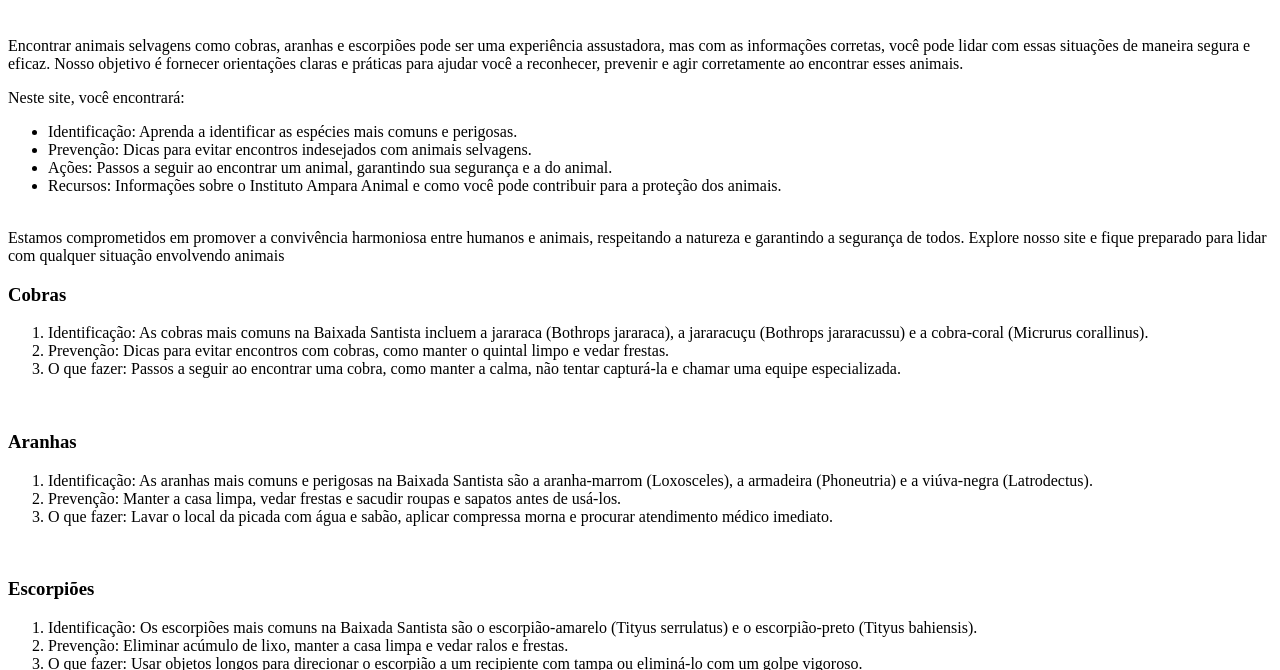
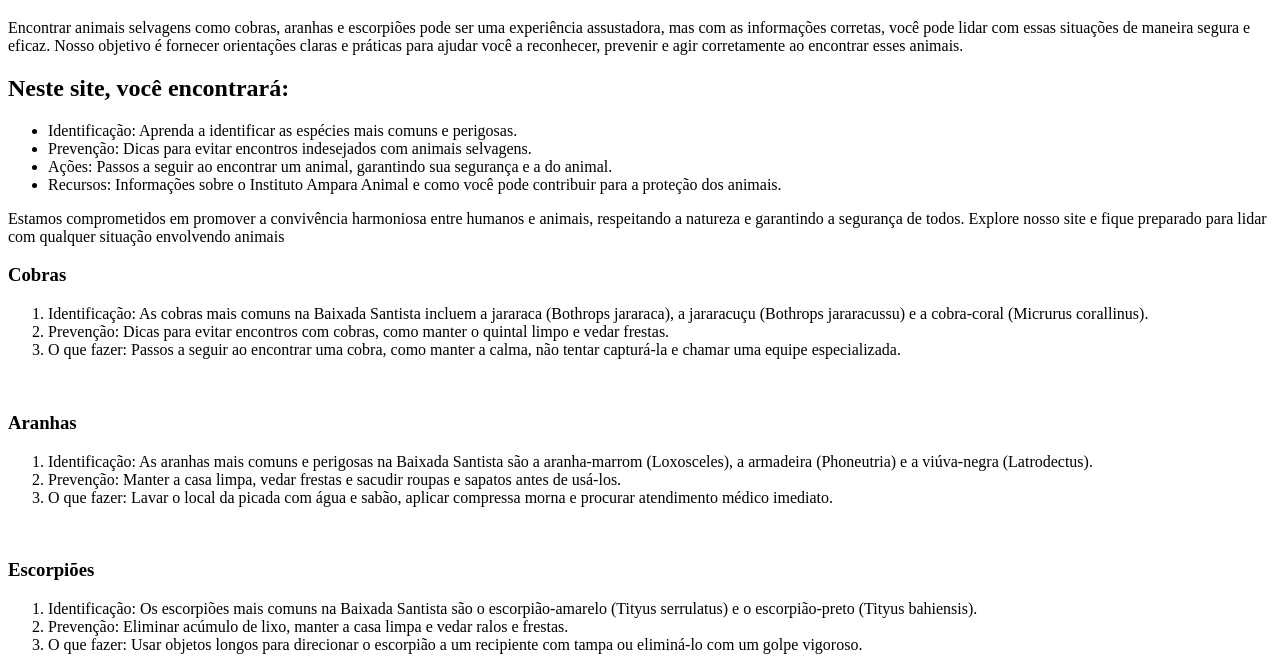
Before and after one commit to Gustavo-lima1201/primeiroprjt, a plain HTML site: page index-2.html in a window 1280 px wide. Shown: the part 61-731 px from the top of the page. Drawn offline with Linux system fonts and the light colour scheme.

Commit message:
arrumando site

```diff
--- a/index-2.html
+++ b/index-2.html
@@ -8,23 +8,23 @@
 </head>
 
 <body>
-    <h1>Bem-vindo ao Fauna Segura</h1><br>
-    Encontrar animais selvagens como cobras, aranhas e escorpiões pode ser uma experiência assustadora,
+    <h1 class="Titulo">Bem-vindo ao Fauna Segura</h1>
+    <p>Encontrar animais selvagens como cobras, aranhas e escorpiões pode ser uma experiência assustadora,
     mas com as informações corretas, você pode lidar com essas situações de maneira segura e eficaz.
     Nosso objetivo é fornecer orientações claras e práticas para ajudar você a reconhecer, prevenir e agir corretamente
-    ao encontrar esses animais. <br>
+    ao encontrar esses animais.</p>
 
-    <p> Neste site, você encontrará:</p>
+     <h2>Neste site, você encontrará:</h2>
     <ul>
         <li>Identificação: Aprenda a identificar as espécies mais comuns e perigosas.</li>
         <li>Prevenção: Dicas para evitar encontros indesejados com animais selvagens.</li>
         <li>Ações: Passos a seguir ao encontrar um animal, garantindo sua segurança e a do animal.</il>
         <li>Recursos: Informações sobre o Instituto Ampara Animal e como você pode contribuir para a proteção dos
             animais.</li>
-    </ul><br>
+    </ul>
     Estamos comprometidos em promover a convivência harmoniosa entre humanos e animais, respeitando a natureza e
     garantindo a segurança de todos.
-    Explore nosso site e fique preparado para lidar com qualquer situação envolvendo animais <br>
+    Explore nosso site e fique preparado para lidar com qualquer situação envolvendo animais
 
     <p>
     <h3>Cobras</h3>
@@ -38,7 +38,7 @@
         <li>Prevenção: Dicas para evitar encontros com cobras, como manter o quintal limpo e vedar frestas.</li>
         <li>O que fazer: Passos a seguir ao encontrar uma cobra, como manter a calma, não tentar capturá-la e chamar uma
             equipe especializada.</li>
-    </ol><br>
+    </ol><br
     <p>
     <h3>Aranhas</h3>
     </p>
```
Also changed, not shown: Style.css/Style.css (added).
